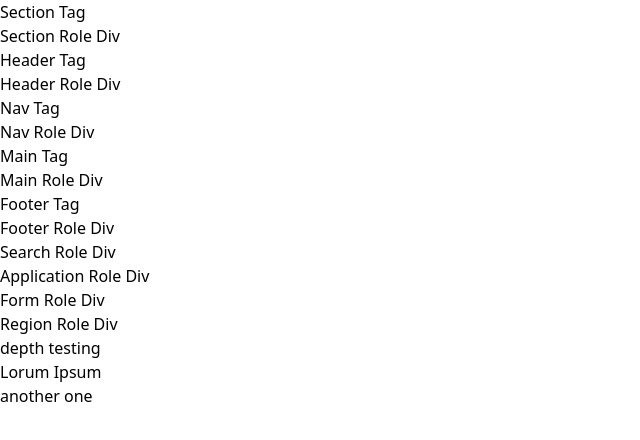
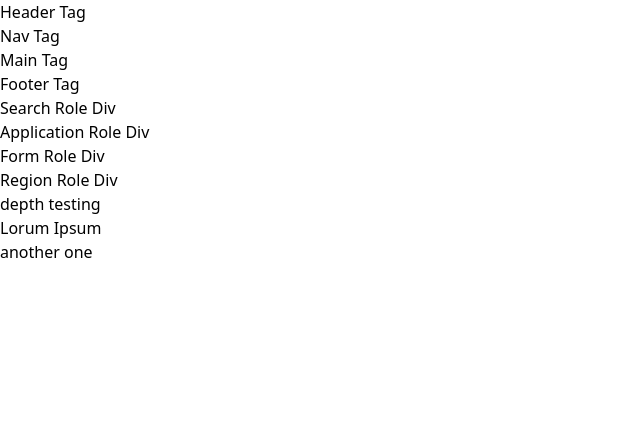
Before and after one commit to test-party/guinea-pig-next, a Next.js app: page /region in a window 1280 px wide. Shown: the top 440 px of the page, without its empty margins (0-640 px from the left). Built offline with nearby package versions, Linux system fonts and the light colour scheme.

Commit message:
amk - duplicate regions

```diff
--- a/src/app/region/page.tsx
+++ b/src/app/region/page.tsx
@@ -5,36 +5,18 @@ import React from 'react';
 const Page = () => {
     return (
         <div>
-            <section>
-                Section Tag
-            </section>
-            <div role='section'>
-                Section Role Div
-            </div>
             <header>
                 Header Tag
             </header>
-            <div role='banner'>
-                Header Role Div
-            </div>
             <nav>
                 Nav Tag
             </nav>
-            <div role='navigation'>
-                Nav Role Div
-            </div>
             <main>
                 Main Tag
             </main>
-            <div role='main'>
-                Main Role Div
-            </div>
             <footer>
                 Footer Tag
             </footer>
-            <div role='contentinfo'>
-                Footer Role Div
-            </div>
             <div role="search">
                 Search Role Div
             </div>
```
